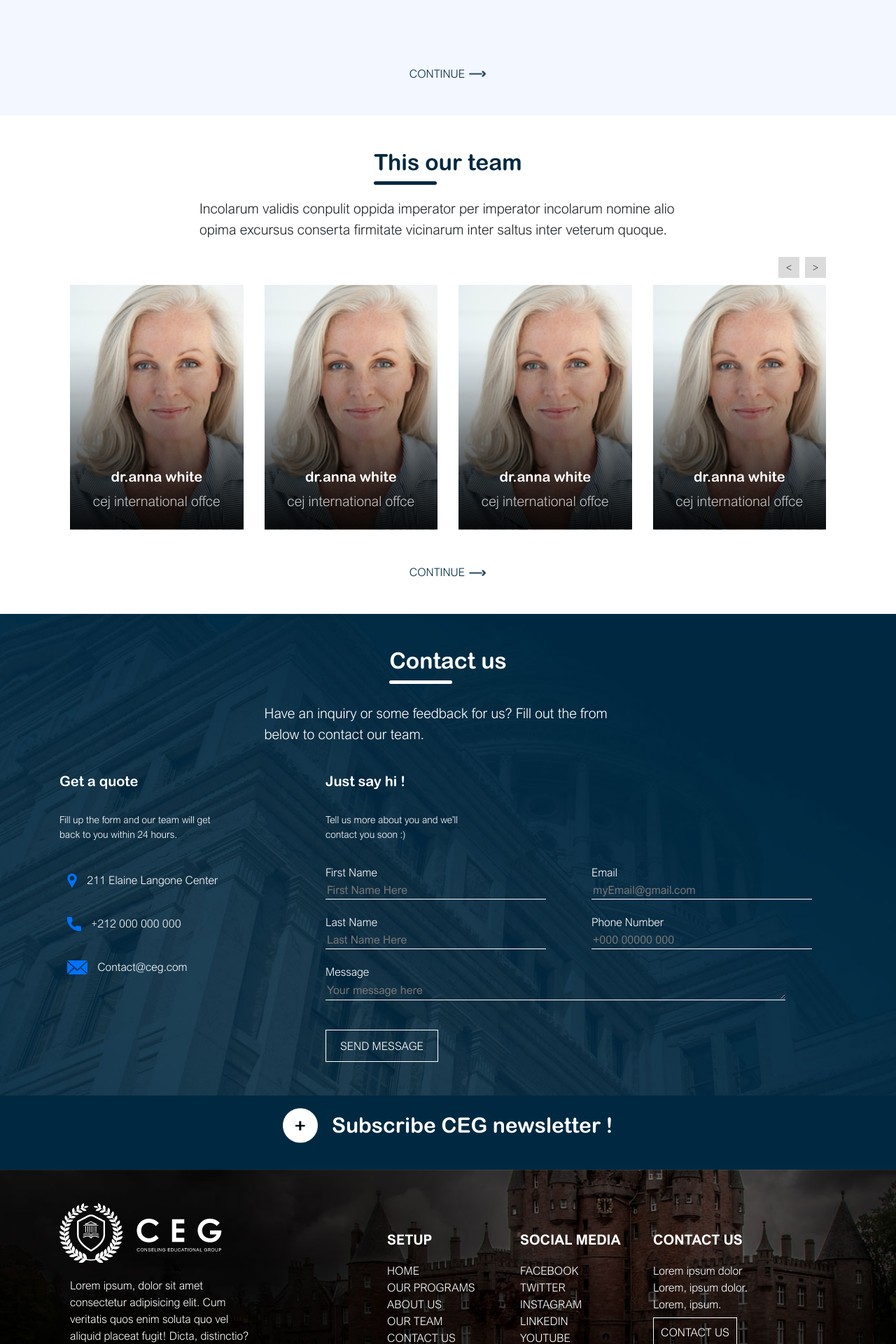
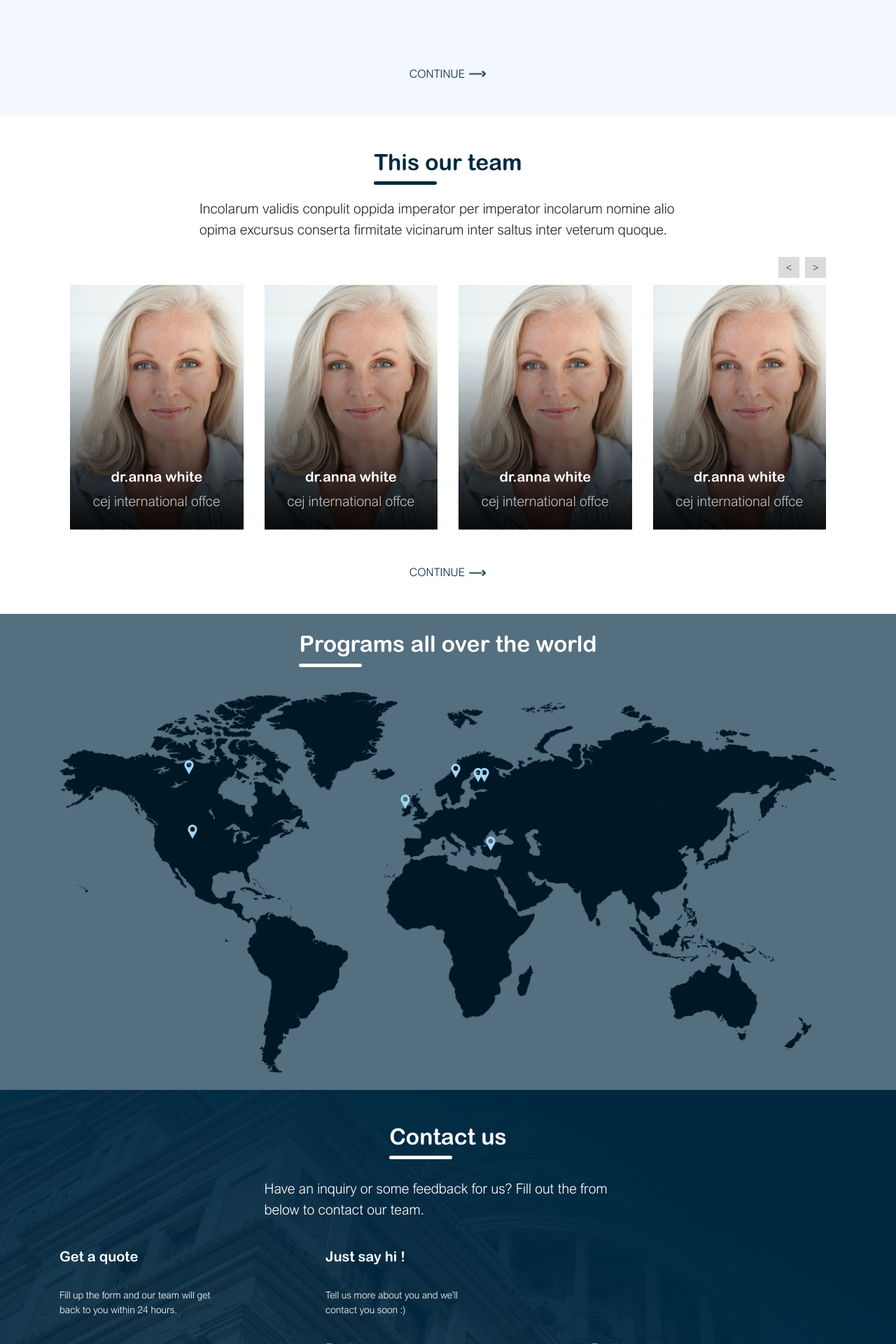
Before and after one commit to abdoaitwihi/ceg, a PHP site: page / in a window 1280 px wide. Shown: the part 2520-4440 px from the top of the page at 70% size. Run offline with PHP 8.4, Linux system fonts and the light colour scheme.

Commit message:
some modifs

```diff
--- a/css/_header.scss
+++ b/css/_header.scss
@@ -4,9 +4,9 @@
    transition: 0.3s;
    nav {
       img {
-         height: 80px;
+         height: 60px;
          @media screen and (max-width: 576px) {
-            height: 75px;
+            height: 50px;
          }
          transition: 0.3s;
       }
--- a/css/_home.scss
+++ b/css/_home.scss
@@ -16,6 +16,9 @@
 }
 .carousel-indicators {
    bottom: 70px;
+   @media screen and (max-width: 576px) {
+      bottom: 23px;
+   }
 }
 .carousel-indicators {
    li {
--- a/css/_mixins.scss
+++ b/css/_mixins.scss
@@ -68,3 +68,9 @@ $arialRoundedBold: "arial rounded bold";
       width: 100%;
    }
 }
+@mixin map-anchor($top, $left, $width: 10px, $height: 10px) {
+   position: absolute;
+   top: $top;
+   left: $left;
+   cursor: default;
+}
--- a/css/style.css
+++ b/css/style.css
@@ -126,14 +126,14 @@
 }
 
 .navigation nav img {
-  height: 80px;
+  height: 60px;
   -webkit-transition: 0.3s;
   transition: 0.3s;
 }
 
 @media screen and (max-width: 576px) {
   .navigation nav img {
-    height: 75px;
+    height: 50px;
   }
 }
 
@@ -229,6 +229,12 @@
 
 .carousel-indicators {
   bottom: 70px;
+}
+
+@media screen and (max-width: 576px) {
+  .carousel-indicators {
+    bottom: 23px;
+  }
 }
 
 .carousel-indicators li {
@@ -1180,4 +1186,105 @@ a:hover {
 .my-banner p {
   font-size: var(--para1-size);
 }
+
+.mymap {
+  position: relative;
+}
+
+.mymap img {
+  width: 100%;
+  height: 100%;
+}
+
+.a-one {
+  position: absolute;
+  top: 9%;
+  left: 6%;
+  cursor: default;
+}
+
+.a-two {
+  position: absolute;
+  top: 29%;
+  left: 45%;
+  cursor: default;
+}
+
+.a-three {
+  position: absolute;
+  top: 11%;
+  left: 44%;
+  cursor: default;
+}
+
+.a-four {
+  position: absolute;
+  top: 10%;
+  left: 40%;
+  cursor: default;
+}
+
+.a-five {
+  position: absolute;
+  top: 26%;
+  left: 8%;
+  cursor: default;
+}
+
+.a-sex {
+  position: absolute;
+  top: 18%;
+  left: 36%;
+  cursor: default;
+}
+
+.a-seven {
+  position: absolute;
+  top: 11%;
+  left: 44%;
+  cursor: default;
+}
+
+.map-pin {
+  cursor: pointer;
+  width: -webkit-fit-content;
+  width: -moz-fit-content;
+  width: fit-content;
+  margin: auto;
+}
+
+.map-pin img {
+  height: 20px;
+  width: 20px;
+}
+
+.pop-over-map {
+  opacity: 0;
+  -webkit-transition: 0.3s;
+  transition: 0.3s;
+  background-color: rgba(255, 255, 255, 0.774);
+  -webkit-box-shadow: 0 0 5px black;
+          box-shadow: 0 0 5px black;
+  padding-right: 20px;
+  padding-left: 20px;
+  padding-top: 10px;
+  padding-bottom: 10px;
+  border-radius: 6px;
+  color: black;
+}
+
+.pop-over-map h2 {
+  margin: 0;
+  font-size: 21px;
+  text-align: center;
+}
+
+.pop-over-map p {
+  margin: 0;
+  text-align: center;
+}
+
+.map-section {
+  background-color: #002941ab;
+}
 /*# sourceMappingURL=style.css.map */
--- a/css/style.scss
+++ b/css/style.scss
@@ -207,3 +207,71 @@ a:hover {
       font-size: var(--para1-size);
    }
 }
+.mymap {
+   position: relative;
+   img {
+      width: 100%;
+      height: 100%;
+   }
+}
+.a-one {
+   @include map-anchor(9%, 6%, 15%, 15%);
+   //map-anchor(top, left, width, height );
+}
+.a-two {
+   @include map-anchor(29%, 45%, 15%, 15%);
+   //map-anchor(top, left, width, height );
+}
+.a-three {
+   @include map-anchor(11%, 44%, 15%, 15%);
+   //map-anchor(top, left, width, height );
+}
+.a-four {
+   @include map-anchor(10%, 40%, 15%, 15%);
+   //map-anchor(top, left, width, height );
+}
+.a-five {
+   @include map-anchor(26%, 8%, 15%, 15%);
+   //map-anchor(top, left, width, height );
+}
+.a-sex {
+   @include map-anchor(18%, 36%, 15%, 15%);
+   //map-anchor(top, left, width, height );
+}
+.a-seven {
+   @include map-anchor(11%, 44%, 15%, 15%);
+   //map-anchor(top, left, width, height );
+}
+.map-pin {
+   img {
+      height: 20px;
+      width: 20px;
+   }
+   cursor: pointer;
+   width: fit-content;
+   margin: auto;
+}
+.pop-over-map {
+   opacity: 0;
+   transition: 0.3s;
+   background-color: rgba(255, 255, 255, 0.774);
+   box-shadow: 0 0 5px black;
+   padding-right: 20px;
+   padding-left: 20px;
+   padding-top: 10px;
+   padding-bottom: 10px;
+   border-radius: 6px;
+   color: black;
+   h2 {
+      margin: 0;
+      font-size: 21px;
+      text-align: center;
+   }
+   p {
+      margin: 0;
+      text-align: center;
+   }
+}
+.map-section {
+   background-color: #002941ab;
+}
--- a/includes/footer.php
+++ b/includes/footer.php
@@ -34,7 +34,7 @@
    <div class="container">
       <div class="row">
          <div class="col-md-6 col-lg-5">
-            <img src="./assets/img/home-page/logo-blanc.png" alt="" />
+            <img src="./assets/img/ceg-blanc.svg" width="270px" alt="" />
             <p class="col-lg-8">
                Lorem ipsum, dolor sit amet consectetur adipisicing elit. Cum
                veritatis quos enim soluta quo vel aliquid placeat fugit! Dicta,
--- /dev/null
+++ b/includes/img-map.php
@@ -0,0 +1,13 @@
+<div class="container-fluid p-0 global-class map-section py-4">
+   <div class="container">
+      <div class="text-center pb-5">
+         <h2 class="line-under line-under-white">
+            Programs all over the world
+         </h2>
+      </div>
+      <div class="mymap d-none d-md-block div-map">
+         <img src="./assets/img/earth_1-8.png" alt="" />
+      </div>
+   </div>
+   <div class="container d-md-none">where do you wanna study</div>
+</div>
--- a/includes/navigation.php
+++ b/includes/navigation.php
@@ -2,7 +2,7 @@
    <nav class="navbar px-0 navbar-expand-lg my-nav">
       <!-- Brand -->
       <a class="navbar-brand" href="./index.php">
-         <img src="./assets/img/logo-blanc.png" alt="" />
+         <img src="./assets/img/ceg-blanc.svg" alt="" />
       </a>
       <!-- Toggler/collapsibe Button -->
       <button
--- a/index.php
+++ b/index.php
@@ -136,6 +136,10 @@
             </div>
          </div>
       </div>
+      <!-- image map -->
+      <?php include "./includes/img-map.php"; ?>
+      <!-- end of image map -->
+
       <div
          class="container-fluid global-class home-contact bg-5 bg-responsive py-5"
       >
@@ -181,6 +185,7 @@
             </div>
          </div>
       </div>
+
       <?php include "./includes/footer.php"; ?>
       <?php include "./includes/scripts.php"; ?>
       <script src="./js/our-team.js"></script>
@@ -190,5 +195,72 @@
             $(".active-indicator").addClass("active");
          });
       </script>
+      <script>
+         $(document).ready(function () {
+            function appedToMap(item) {
+               return `
+               <a class="${item.class}" href="${item.url}">
+            <div class="pop-over-map">
+               <h2>${item.h2}</h2>
+               <!-- <p>welcome home</p> -->
+            </div>
+            <div class="map-pin">
+               <img
+                  src="./assets/img/icon-etat-normal.svg"
+                  class="icon-survol d-none"
+                  alt=""
+               />
+               <img
+                  src="./assets/img/icon-etat-survol.svg"
+                  class="icon-normal"
+                  alt=""
+               />
+            </div>
+         </a>
+               `;
+            }
+            myItems = [
+               {
+                  url: "url",
+                  class: "a-one",
+                  h2: "Canada application",
+               },
+               {
+                  url: "url",
+                  class: "a-two",
+                  h2: "Turkish application",
+               },
+               {
+                  url: "url",
+                  class: "a-three",
+                  h2: "Finish application",
+               },
+               {
+                  url: "url",
+                  class: "a-four",
+                  h2: "Swedish application",
+               },
+               {
+                  url: "url",
+                  class: "a-five",
+                  h2: "USA application",
+               },
+               {
+                  url: "url",
+                  class: "a-sex",
+                  h2: "UK application",
+               },
+               {
+                  url: "url",
+                  class: "a-seven",
+                  h2: "Norway application",
+               },
+            ];
+            myItems.forEach((item) => {
+               $(".div-map").append(appedToMap(item));
+            });
+         });
+      </script>
+      <script src="./js/map.js"></script>
    </body>
 </html>
--- a/js/costum.js
+++ b/js/costum.js
@@ -105,8 +105,8 @@ $(document).ready(function () {
       console.log("clicked");
       $(window).scrollTop(0);
    });
-   /* function to scroll to an element */
 });
+/* function to scroll to an element */
 function scrollToTopOfForm(elemtToScrollTo) {
    $([document.documentElement, document.body]).animate(
       {
--- /dev/null
+++ b/js/map.js
@@ -0,0 +1,17 @@
+$(document).ready(function () {
+   /* map pin hover action  */
+   $(".map-pin").hover(
+      function () {
+         // over
+         $(this).siblings(".pop-over-map").css("opacity", "1");
+         $(this).children(".icon-normal").addClass("d-none");
+         $(this).children(".icon-survol").removeClass("d-none");
+      },
+      function () {
+         // out
+         $(this).siblings(".pop-over-map").css("opacity", "0");
+         $(this).children(".icon-normal").removeClass("d-none");
+         $(this).children(".icon-survol").addClass("d-none");
+      }
+   );
+});
```
Also changed, not shown: js/jquery.rwdImageMaps.js (added, +67 -0 lines), assets/img/ceg-blanc.svg (added), assets/img/ceg-colore.svg (added), assets/img/earth_1-8.png (added), assets/img/icon-etat-normal.svg (added), assets/img/icon-etat-survol.svg (added), 1 other file.
